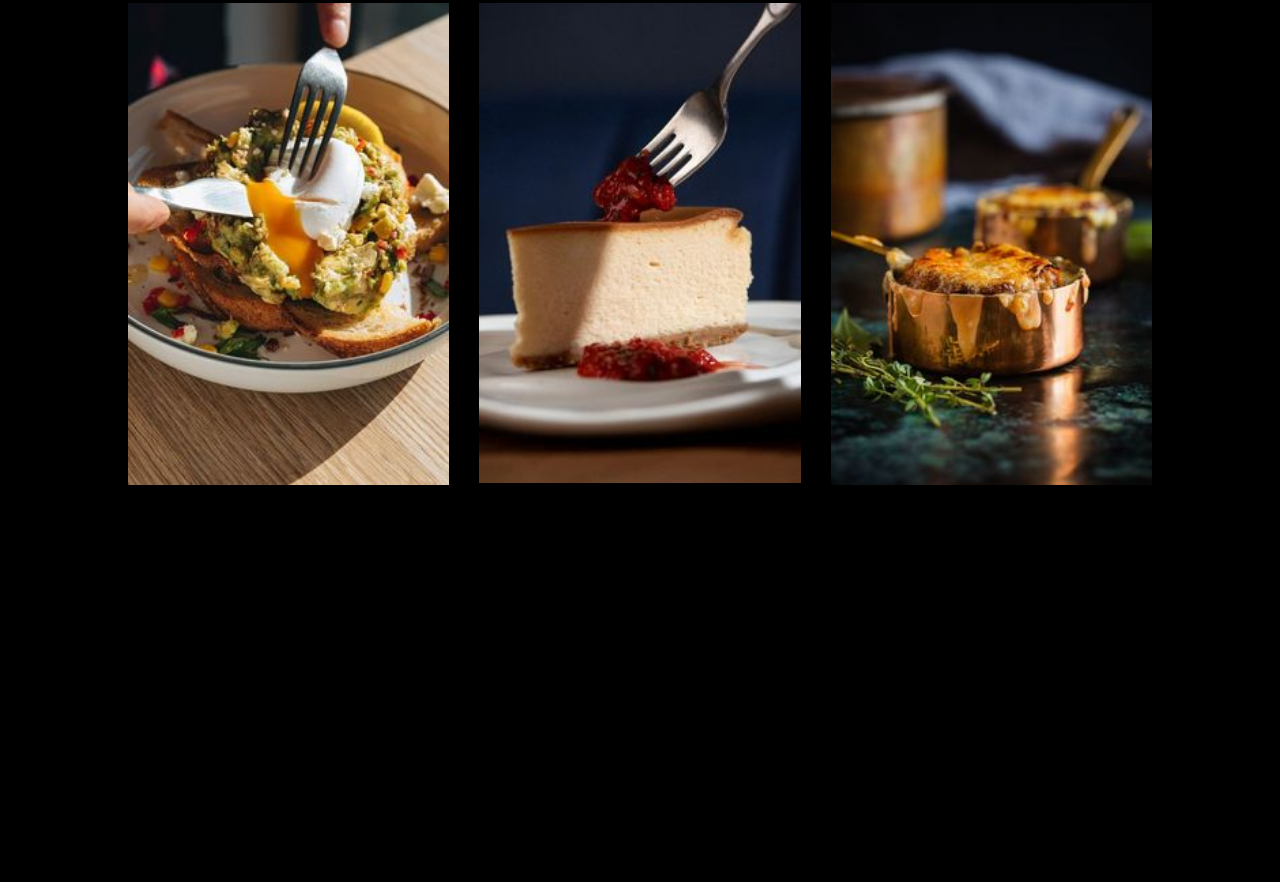
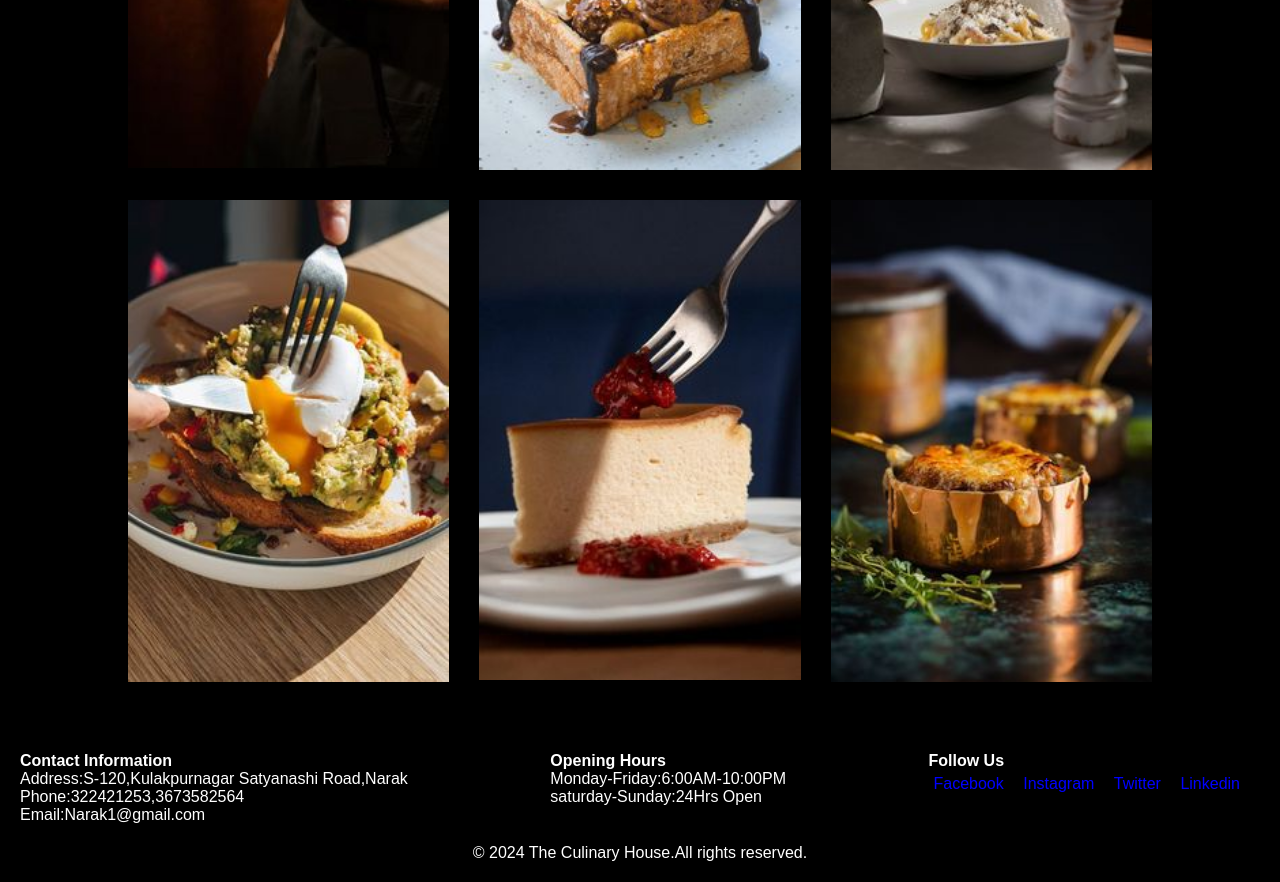
Before and after one commit to CSI-Trainee-2024/The_culinary_house, a plain HTML site: page gallary.html in a window 1280 px wide. Shown: the part 1634-2516 px from the top of the page. Before the commit the page ends 2169 px from the top, so only its background shows below. Drawn offline with Linux system fonts and the light colour scheme.

Commit message:
gallery page done but without responsivness

```diff
--- a/gallary.html
+++ b/gallary.html
@@ -7,6 +7,7 @@
     <title>Gallary</title>
 </head>
 <body>
+    <h1>Discover Our <span>Culinary</span> Art: A Visual Feast at The Culinary House</h1>
     <div class="img_gallary">
         <img src="Images/ggg2.jpg" alt="1_pic">
         <img src="Images/ggg3.jpg" alt="2_pic">
@@ -20,9 +21,34 @@
          <img src="Images/ggg14.jpg" alt="10_pic">
          <img src="Images/ggg15.jpg" alt="11_pic">
          <img src="Images/ggg16.jpg" alt="12_pic">
+    </div>
+    <footer>
+        <div class="footer_container">
+            <div class="contact_section">
+                <h4>Contact Information</h4>
+                <p>Address:S-120,Kulakpurnagar Satyanashi Road,Narak</p>
+                <p>Phone:322421253,3673582564</p>
+                <p>Email:Narak1@gmail.com</p>
+            </div>
 
-
-
-    </div>
+        <div class="openingclosing_section">
+            <h4>Opening Hours</h4>
+            <p>Monday-Friday:6:00AM-10:00PM</p>
+            <P>saturday-Sunday:24Hrs Open</P>
+        </div>
+        <div class="socialmedia_section">
+            <h4>Follow Us</h4>
+            <ul>
+                <li><a href="facebook.com" target="_blank">Facebook</a></li>
+                <li><a href="instagram.com" target="_blank">Instagram</a></li>
+                <li><a href="twitter.com" target="_blank">Twitter</a></li>
+                <li><a href="www.linkedin.com" target="_blank">Linkedin</a></li>
+            </ul>
+        </div>
+        <div class="copyright">
+            <p>&copy; 2024 The Culinary House.All rights reserved.</p>
+        </div>
+        </div>
+    </footer>
 </body>
 </html>
--- a/style4.css
+++ b/style4.css
@@ -5,6 +5,17 @@
 }
 body{
 background-color: black;
+}
+h1{
+    color:white;
+    font-size: 60px;
+    text-align: center;
+    margin-top: 35px;
+}
+span{
+    font-family: cursive;
+    color:red;
+    font-size: 80px;;
 }
 .img_gallary{
 
@@ -18,3 +29,47 @@ background-color: black;
     width: 100%;
     cursor: pointer;
 }
+.img_gallary img:hover{
+    transform: scale(1.1);
+    border-radius: 20px;
+    box-shadow:0 3px 2px red;
+}
+.footer_section{
+    margin:10px;
+    flex: 1;
+    min-width: 200px;
+}
+.footer_container{
+display: flex;
+flex-wrap: wrap;
+justify-content: space-between;
+padding: 20px;
+background-color: black;
+color:white;
+}
+.footer_section h4{
+margin-bottom:10px;
+}
+.footer_section p{
+margin: 5px;
+}
+..footer_section ul{
+margin: 5px;
+}
+.socialmedia_section ul{
+list-style: none;
+padding: 5px;
+}
+.socialmedia_section ul li{
+display: inline;
+margin-right:15px;
+}
+.socialmedia_section ul li a{
+color:blue;
+text-decoration: none;
+}
+.copyright{
+text-align:center;
+flex-basis:100%;
+margin-top:20px;
+}
```
